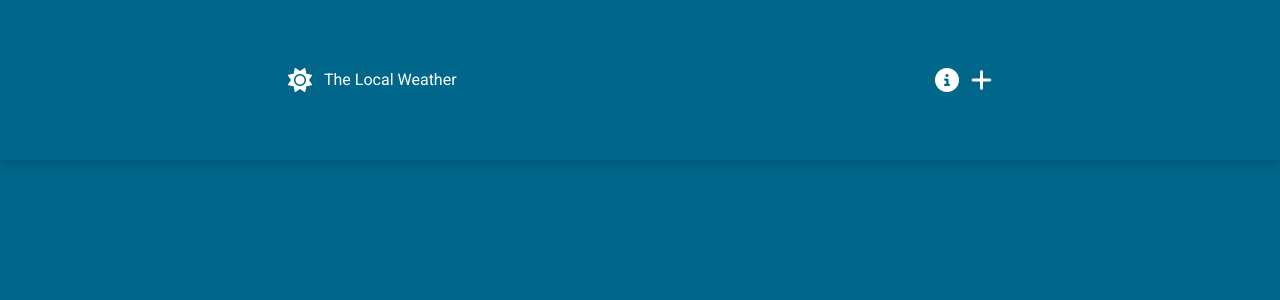
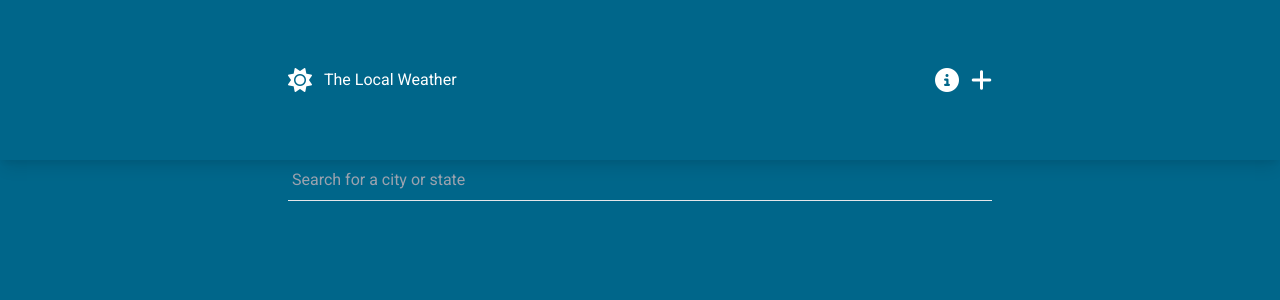
Before and after one commit to nurgeldiatamyradov/weatherApp-vue3, a Vue app: page / in a window 1280 px wide. Shown: the top 300 px of the page. Built offline with nearby package versions, Linux system fonts and the light colour scheme.

Commit message:
APIrequested

```diff
--- a/package.json
+++ b/package.json
@@ -8,6 +8,7 @@
   },
   "dependencies": {
     "autoprefixer": "^9.8.8",
+    "axios": "^0.27.2",
     "postcss": "^7.0.39",
     "tailwindcss": "npm:@tailwindcss/postcss7-compat@^2.2.17",
     "vue": "^3.2.38",
--- a/src/views/HomeView.vue
+++ b/src/views/HomeView.vue
@@ -1,9 +1,58 @@
-<script setup>
+<template>
+  <main class="container text-white">
+    <input type="text"
+    v-model="searchQuery"
+    @input="getSearchResult"
+    placeholder="Search for a city or state"
+    class="py-2 px-1 w-full bg-transparent border-b
+    focus:border-weather-secondary focus:outline-none focus:shadow-[0px_1px_0_0_#004E71]">
+    <ul class="absolute bg-weather-secondary text-white w-full shadow-md py-2 px-1 top-[66px]" v-if="mapboxSearchResult">
 
-</script>
+      <p v-if="searchError" class="py-2">Sorry, something went wrong, please try again.</p>
 
-<template>
-  <main>
+      <p class="py-2" v-if="!serverError && mapboxSearchResult.length === 0">
+        No results match your query, try different term.
+      </p>
+
+      <template v-else>
+        <li v-for="searchResult in mapboxSearchResult" :key="searchResult.id"
+      class="py-2 cursor-pointer">
+    {{searchResult.place_name}}
+    </li>
+      </template>
+    </ul>
 
   </main>
 </template>
+
+
+
+
+<script setup>
+import { ref } from "vue";
+import axios from "axios"
+
+  const searchQuery = ref("")
+  const queryTimeout = ref(null)
+  const mapboxAPIKey = "pk.eyJ1IjoibWF4aW11c2VzcGFub2wiLCJhIjoiY2w3eDQ2ZTFsMGpidzNvdWJ3bDlkOGx1eSJ9.ZHGK0NbohkggIEBBMmVfcg"
+  const mapboxSearchResult = ref(null)
+  const searchError = ref(null)
+
+
+  const getSearchResult = () => {
+    clearTimeout(queryTimeout.value)
+    queryTimeout.value = setTimeout(async () => {
+      if (searchQuery.value !== "") {
+        try {
+          const result = await axios.get(`https://api.mapbox.com/geocoding/v5/mapbox.places/${searchQuery.value}.json?access_token=${mapboxAPIKey}&types=place`)
+      mapboxSearchResult.value = result.data.features
+        } catch {
+          searchError.value
+        }
+      return
+      };
+      mapboxSearchResult.value = null
+    }, 300);
+  }
+
+</script>
```
Also changed, not shown: 1 other file (tests, documents, lock files or other folders).
